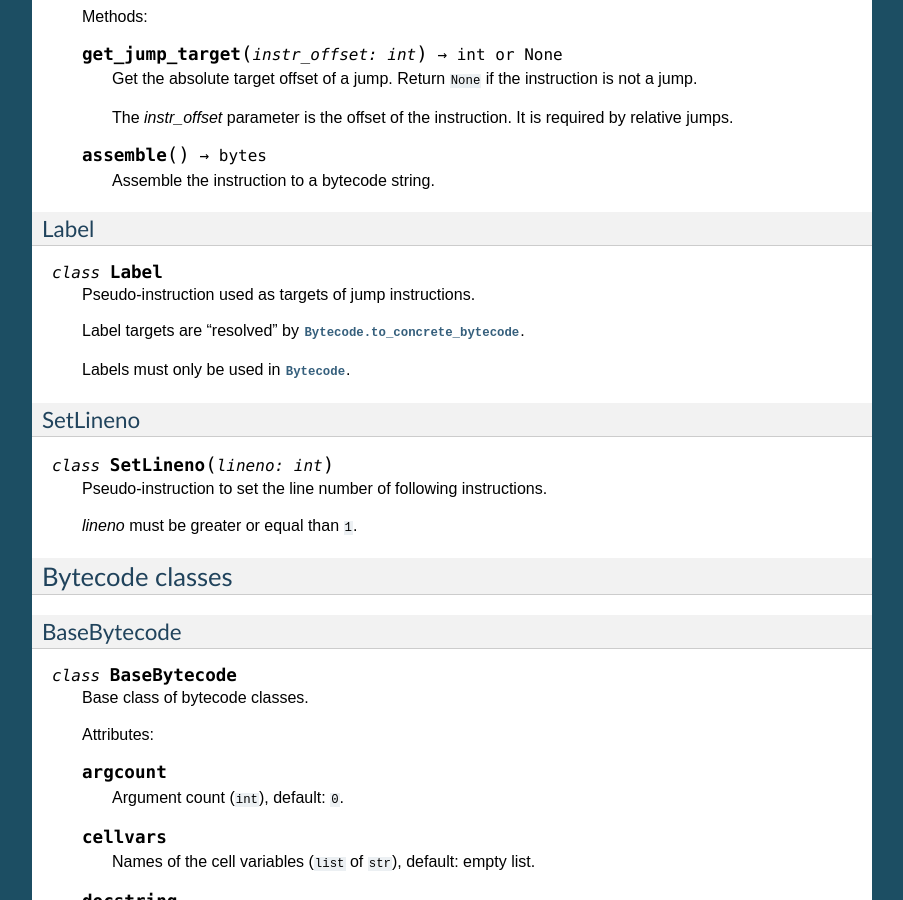
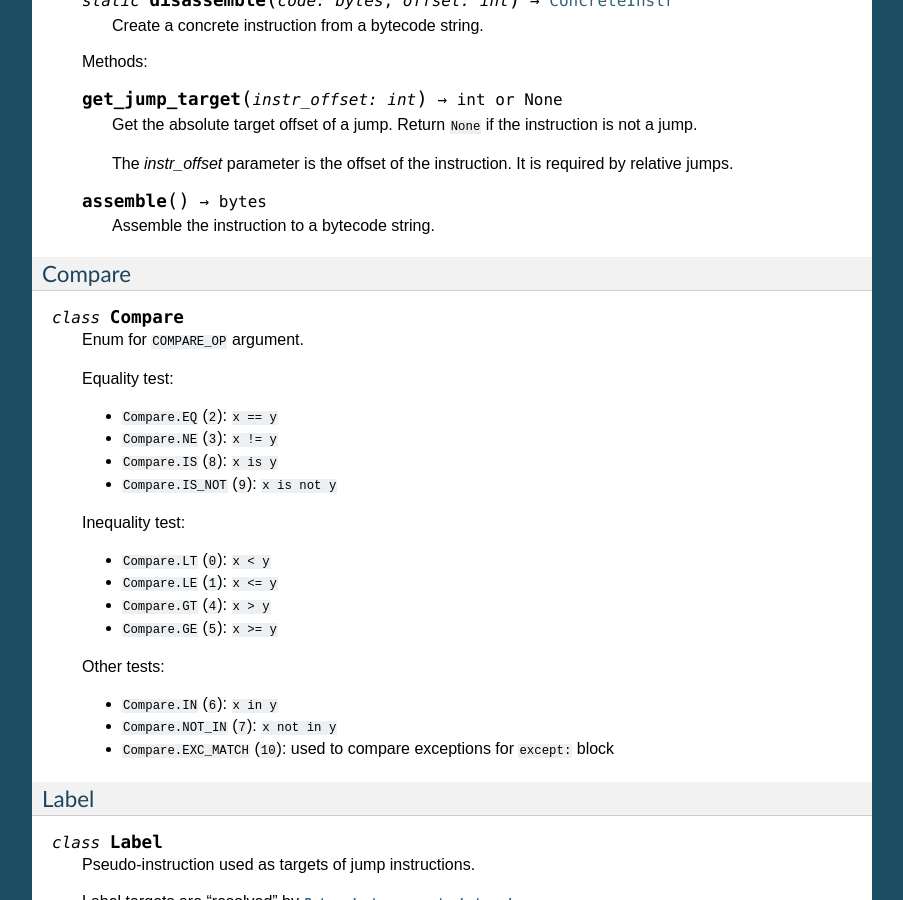
Before and after one commit to MatthieuDartiailh/bytecode, a Sphinx documentation site: the page built from doc/api.rst, in a window 1280 px wide and 900 px high, scrolled down 3167 px. Shown: the whole window, without its empty margins (198-1101 px from the left). Built offline with Sphinx 7.4.7, drawn with Linux system fonts in a browser that asks for light colours; some of the changed text lies outside the part shown.

Commit message:
add Compare

```diff
--- a/README.rst
+++ b/README.rst
@@ -11,8 +11,8 @@ bytecode
 * `Download latest bytecode release at the Python Cheeseshop (PyPI)
   <https://pypi.python.org/pypi/bytecode>`_
 
-Install bytecode: ``python3 -m pip install bytecode`` (``bytecode`` only works
-on Python 3).
+Install bytecode: ``python3 -m pip install bytecode``. It requires Python 3.4
+or newer.
 
 Example executing ``print('Hello World!')``::
 
--- a/TODO.rst
+++ b/TODO.rst
@@ -1,4 +1,3 @@
-* COMPARE_OP argument: use an enum
 * CPython: Python/compile.c, add assertion to deny negative argument?
 * ConcreteBytecode.to_code(): compute the stack level, see byteplay
   and Python/compile.c?
--- a/bytecode/__init__.py
+++ b/bytecode/__init__.py
@@ -4,7 +4,8 @@ __all__ = ['Label', 'Instr', 'SetLineno', 'Bytecode',
            'ConcreteInstr', 'ConcreteBytecode',
            'BytecodeBlocks']
 
-from bytecode.instr import UNSET, Label, SetLineno, Instr, CellVar, FreeVar
+from bytecode.instr import (UNSET, Label, SetLineno, Instr, CellVar, FreeVar,
+                            Compare)
 from bytecode.bytecode import BaseBytecode, _InstrList, Bytecode
 from bytecode.concrete import (ConcreteInstr, ConcreteBytecode,
                                # import needed to use it in bytecode.py
--- a/doc/api.rst
+++ b/doc/api.rst
@@ -12,6 +12,7 @@ Instruction classes:
 
 * :class:`Instr`
 * :class:`ConcreteInstr`
+* :class:`Compare`
 * :class:`Label`
 * :class:`SetLineno`
 
@@ -63,6 +64,8 @@ Instr
      type ``str``
    * If the operation has a constant argument: *arg* must not be a
      :class:`Label` or :class:`Block` instance
+   * If the operation has a compare argument (ex: ``'COMPARE_OP'``):
+     *arg* must a :class:`Compare` enum or an ``int``
    * If the operation has no argument, *arg* must not be set
    * Otherwise (the operation has an argument), *arg* must be an integer,
      type ``int``.
@@ -199,6 +202,35 @@ ConcreteInstr
    .. method:: assemble() -> bytes
 
       Assemble the instruction to a bytecode string.
+
+
+Compare
+-------
+
+.. class:: Compare
+
+   Enum for ``COMPARE_OP`` argument.
+
+   Equality test:
+
+   * ``Compare.EQ`` (``2``): ``x == y``
+   * ``Compare.NE`` (``3``): ``x != y``
+   * ``Compare.IS`` (``8``): ``x is y``
+   * ``Compare.IS_NOT`` (``9``): ``x is not y``
+
+   Inequality test:
+
+   * ``Compare.LT`` (``0``): ``x < y``
+   * ``Compare.LE`` (``1``): ``x <= y``
+   * ``Compare.GT`` (``4``): ``x > y``
+   * ``Compare.GE`` (``5``): ``x >= y``
+
+   Other tests:
+
+   * ``Compare.IN`` (``6``): ``x in y``
+   * ``Compare.NOT_IN`` (``7``): ``x not in y``
+   * ``Compare.EXC_MATCH`` (``10``): used to compare exceptions
+     for ``except:`` block
 
 
 Label
--- a/doc/changelog.rst
+++ b/doc/changelog.rst
@@ -8,6 +8,7 @@ API changes:
 
 - :class:`Instr` constructor and :meth:`Instr.set` now validates the argument
   type
+- add :class:`Compare` enum, used for ``COMPARE_OP`` argument
 - Remove *lineno* parameter from :meth:`Instr.set`
 - Add :meth:`BytecodeBlocks.get_block_index`
 - Add :class:`CellVar` and :class:`FreeVar` classes: instructions having
--- a/doc/usage.rst
+++ b/doc/usage.rst
@@ -9,7 +9,7 @@ Install bytecode::
 
     python3 -m pip install bytecode
 
-``bytecode`` only works on Python 3.
+``bytecode`` requires Python 3.4 or newer.
 
 
 Hello World
```
Also changed, not shown: 5 other files.
